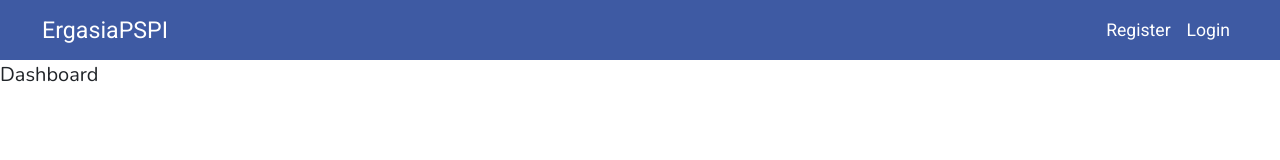
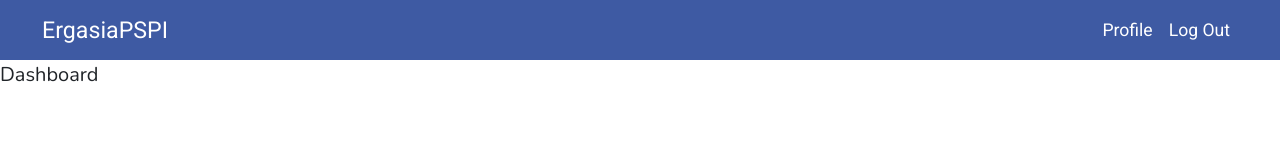
Before and after one commit to michalismichailidis1999/ergasia-pspi, a React (Create React App) app: page /dashboard in a window 1280 px wide. Shown: the top 160 px of the page. Built offline with nearby package versions, Linux system fonts and the light colour scheme; sample sign-in values are in the browser's storage.

Commit message:
Layout Completed

```diff
--- a/src/components/navbar/Navbar.jsx
+++ b/src/components/navbar/Navbar.jsx
@@ -2,8 +2,12 @@ import React from 'react'
 import {NavLink} from 'react-router-dom'
 import Sidenav from './Sidenav'
 import "./style.css"
+import { useSelector } from 'react-redux';
+import { authenticatedLinks, links } from './links';
 
 const Navbar = () => {
+    const {isAuthenticated} = useSelector(state => state.user);
+
     return (
         <nav className="navbar navbar-expand-lg">
             <div className="container-fluid max-width-container">
@@ -12,13 +16,29 @@ const Navbar = () => {
 
                 <div className="collapse navbar-collapse">
                     <ul className="navbar-nav me-auto mb-2 mb-lg-0">
-                        <li className="nav-item">
-                            <NavLink className="nav-link" to="/register">Register</NavLink>
-                        </li>
+                        {!isAuthenticated && links.map(
+                            link => <li key={link.id} className="nav-item">
+                                <NavLink className="nav-link" to={link.to}>
+                                    {link.to.charAt(1).toUpperCase() + link.to.slice(2)}
+                                </NavLink>
+                            </li>
+                        )}
 
-                        <li className="nav-item">
-                            <NavLink className="nav-link" to="/login">Login</NavLink>
-                        </li>
+                        {isAuthenticated && authenticatedLinks.map(
+                            link => <li key={link.id} className="nav-item">
+                                <NavLink
+                                    className="nav-link"
+                                    to={link.to}
+                                    onClick={() => {
+                                        if(link.action){
+                                            link.action();
+                                        }
+                                    }}
+                                >
+                                    {link.to !== "/" ? link.to.charAt(1).toUpperCase() + link.to.slice(2) : "Log Out"}
+                                </NavLink>
+                            </li>
+                        )}
                     </ul>
                 </div>
 
--- a/src/components/navbar/Sidenav.jsx
+++ b/src/components/navbar/Sidenav.jsx
@@ -1,42 +1,10 @@
 import React, {useState} from 'react'
-import { useDispatch, useSelector } from 'react-redux';
+import { useSelector } from 'react-redux';
 import {NavLink} from 'react-router-dom'
-import { logOut } from '../../actions/userActions';
+import { authenticatedLinks, links } from './links';
 
 const Sidenav = () => {
-    const dispatch = useDispatch()
-
     const {isAuthenticated} = useSelector(state => state.user);
-
-    const links = [
-        {
-            id: "link-1",
-            to: "/register",
-            icon: "fas fa-user-plus",
-            action: null
-        },
-        {
-            id: "link-2",
-            to: "/login",
-            icon: "fas fa-user-check",
-            action: null
-        }
-    ]
-
-    const authenticatedLinks = [
-        {
-            id: "authenticated-link-1",
-            to: "/profile",
-            icon: "far fa-id-badge",
-            action: null
-        },
-        {
-            id: "authenticated-link-2",
-            to: "/",
-            icon: "fas fa-power-off",
-            action: () => dispatch(logOut())
-        }
-    ]
 
     const [showNav, setShowNav] = useState(false);
 
--- /dev/null
+++ b/src/components/navbar/links.js
@@ -0,0 +1,32 @@
+import { logOut } from '../../actions/userActions'
+import store from '../../store'
+
+export const links = [
+    {
+        id: "link-1",
+        to: "/register",
+        icon: "fas fa-user-plus",
+        action: null
+    },
+    {
+        id: "link-2",
+        to: "/login",
+        icon: "fas fa-user-check",
+        action: null
+    }
+]
+
+export const authenticatedLinks = [
+    {
+        id: "authenticated-link-1",
+        to: "/profile",
+        icon: "far fa-id-badge",
+        action: null
+    },
+    {
+        id: "authenticated-link-2",
+        to: "/",
+        icon: "fas fa-power-off",
+        action: () => store.dispatch(logOut())
+    }
+]
```
